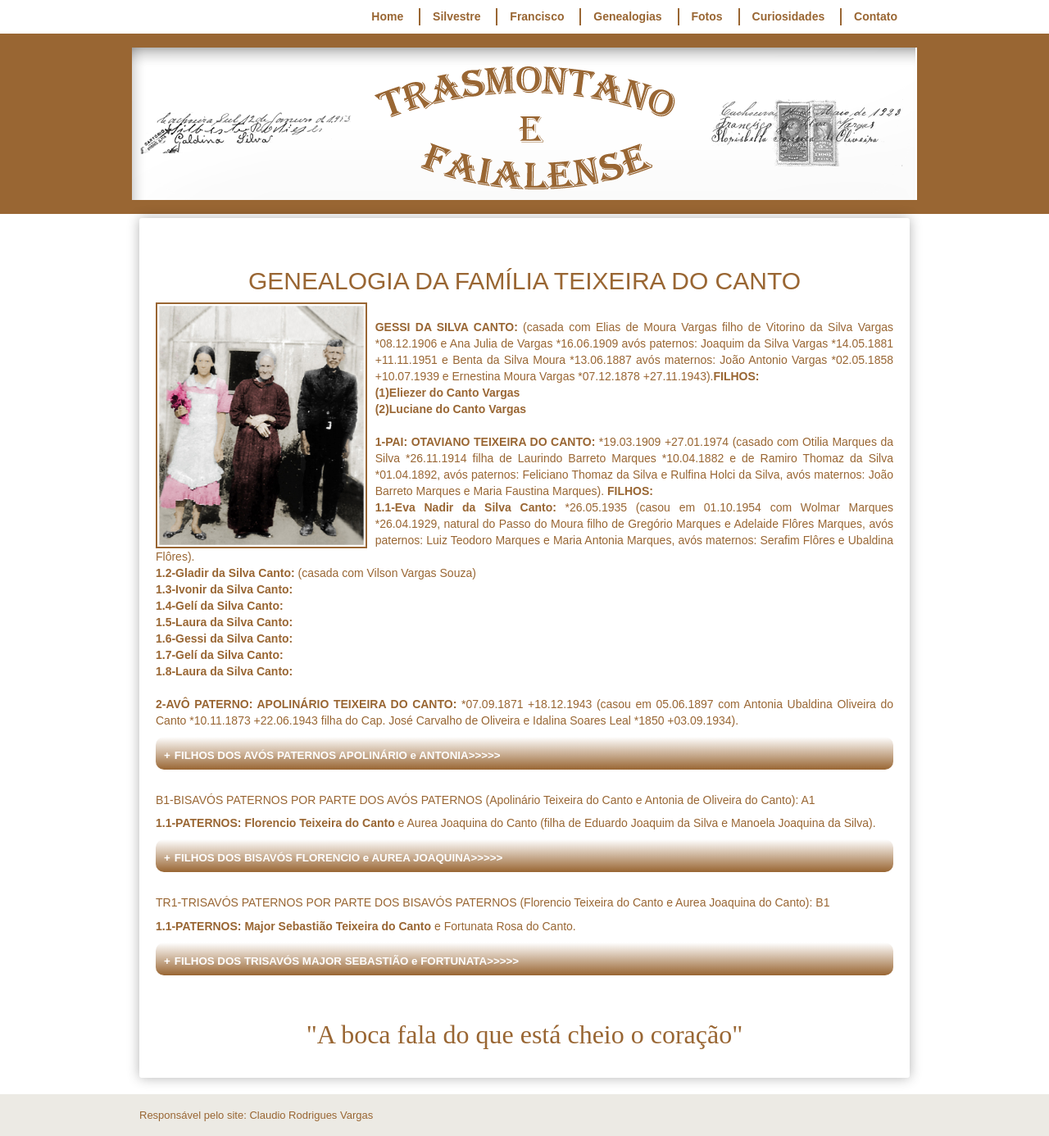
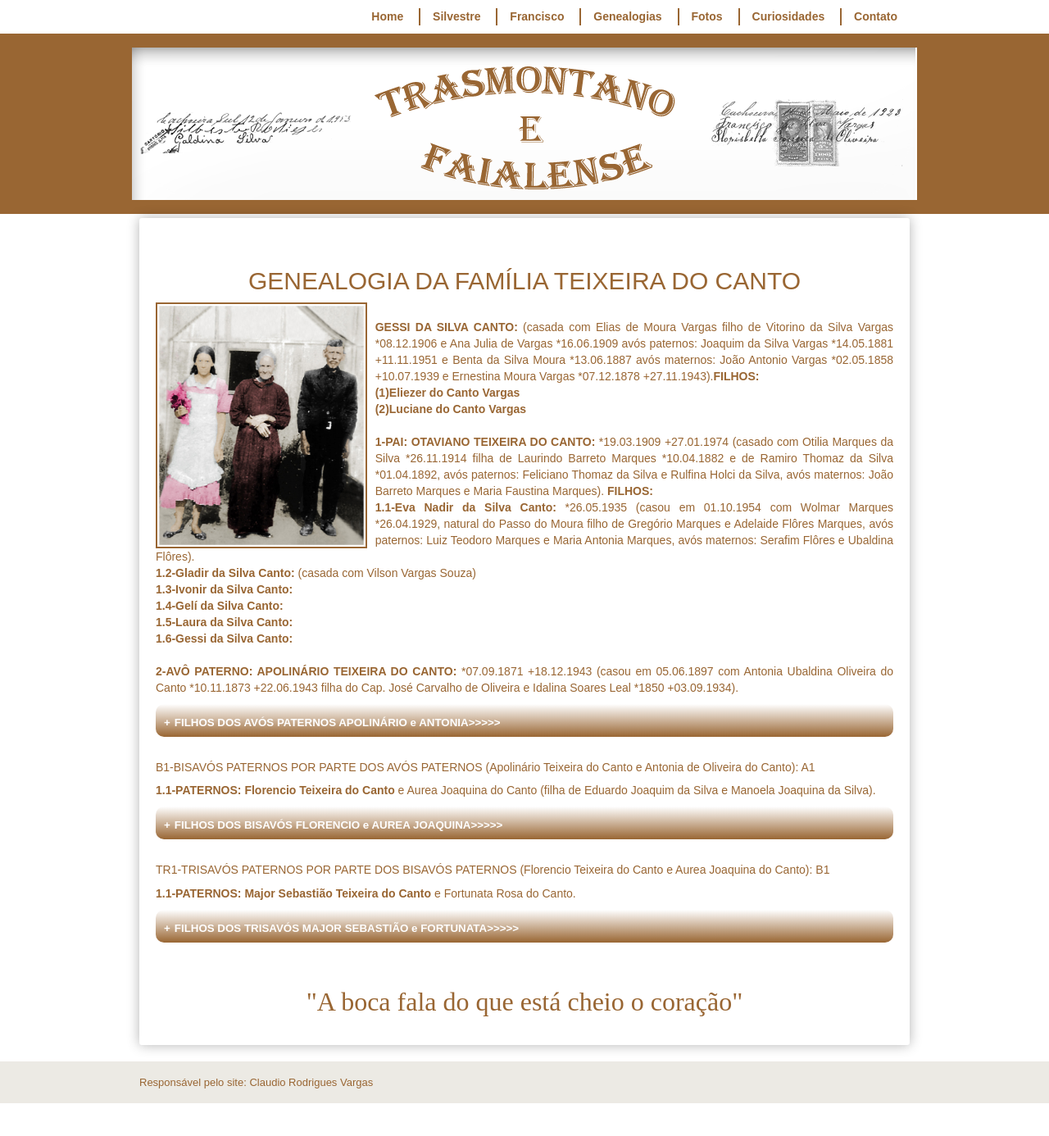
Before and after one commit to claudiovargas1955/claudiovargas1955.github.io, a Jekyll site: the page built from _pages/genealogia-da-familia-teixeira-do-canto.html, in a window 1280 px wide. Shown: the whole page at 82% size. Built offline with Jekyll 4.4.1, drawn with Linux system fonts in a browser that asks for light colours; some web fonts are replaced; after the commit the page ends 1346 px from its top, so only the background shows below that.

Commit message:
Update genealogia-da-familia-teixeira-do-canto.html

```diff
--- a/_pages/genealogia-da-familia-teixeira-do-canto.html
+++ b/_pages/genealogia-da-familia-teixeira-do-canto.html
@@ -46,9 +46,7 @@
 <b>1.3-Ivonir da Silva Canto:</b> <br/>
 <b>1.4-Gelí da Silva Canto:</b> <br/>
 <b>1.5-Laura da Silva Canto:</b> <br/>
-<b>1.6-Gessi da Silva Canto:</b> <br/>
-<b>1.7-Gelí da Silva Canto:</b> <br/>
-<b>1.8-Laura da Silva Canto:</b> <br/><br/>
+<b>1.6-Gessi da Silva Canto:</b> <br/><br/>
 
 <b>2-AVÔ PATERNO: APOLINÁRIO TEIXEIRA DO CANTO:</b> *07.09.1871 +18.12.1943 (casou em 05.06.1897 com Antonia Ubaldina Oliveira do Canto
 *10.11.1873 +22.06.1943 filha do Cap. José Carvalho de Oliveira e Idalina Soares Leal *1850 +03.09.1934).
```
